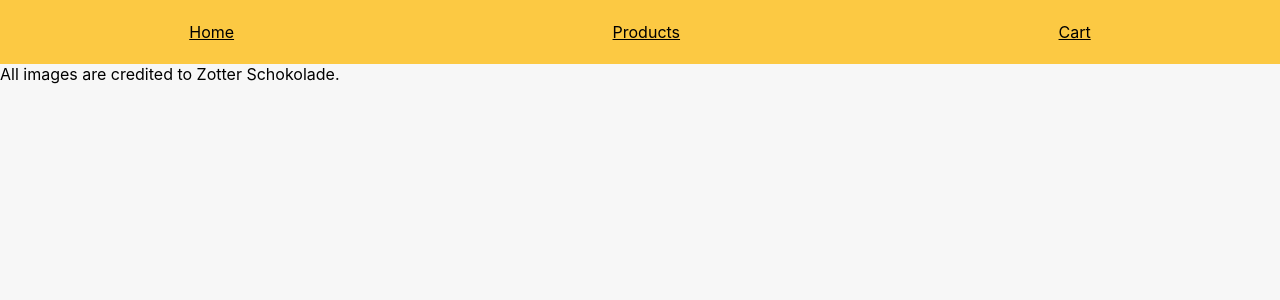
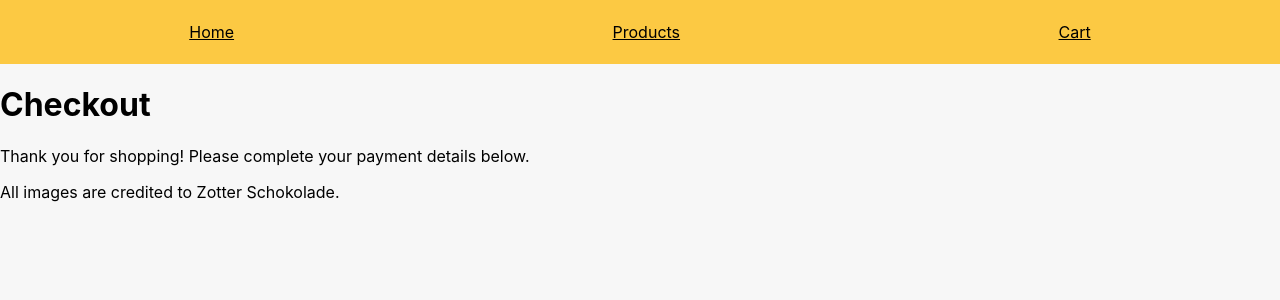
Before and after one commit to Omer-Szerer/next-js-ecommerce-store, a Next.js app: page /checkout in a window 1280 px wide. Shown: the top 300 px of the page. Built offline with nearby package versions, Linux system fonts and the light colour scheme.

Commit message:
Add checkout page, navigate to the page when clicking on the checkout button

```diff
--- a/app/cart/page.js
+++ b/app/cart/page.js
@@ -2,8 +2,10 @@
 
 import { cookies } from 'next/headers';
 import Image from 'next/image';
+import Link from 'next/link';
 import { products } from '../../database/products';
 import { parseJson } from '../util/json';
+import CheckoutButton from './CheckoutButton';
 import RemoveButton from './RemoveButton.js';
 
 export const metadata = {
@@ -39,7 +41,7 @@ export default async function CartPage() {
     <>
       <h1>Your shopping cart:</h1>
       <div data-test-id="cart-total">{`Total: ${roundedTotal}`}</div>
-      <button data-test-id="cart-checkout">Checkout</button>
+      <CheckoutButton />
       {products.map((product) => {
         const productQuantity = productQuantities.find(
           (productObject) => product.id === productObject.id,
--- a/app/checkout/page.js
+++ b/app/checkout/page.js
@@ -1,3 +1,15 @@
+// -- Checkout Page -- //
+
+export const metadata = {
+  title: 'Checkout',
+  description: 'Complete your purchase',
+};
+
 export default function CheckoutPage() {
-  return <div />;
+  return (
+    <div>
+      <h1>Checkout</h1>
+      <p>Thank you for shopping! Please complete your payment details below.</p>
+    </div>
+  );
 }
```
Also changed, not shown: app/cart/CheckoutButton.js (added, +18 -0 lines).
